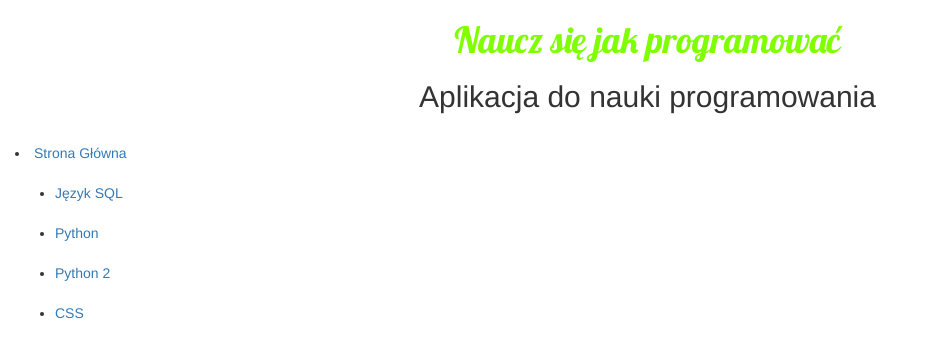
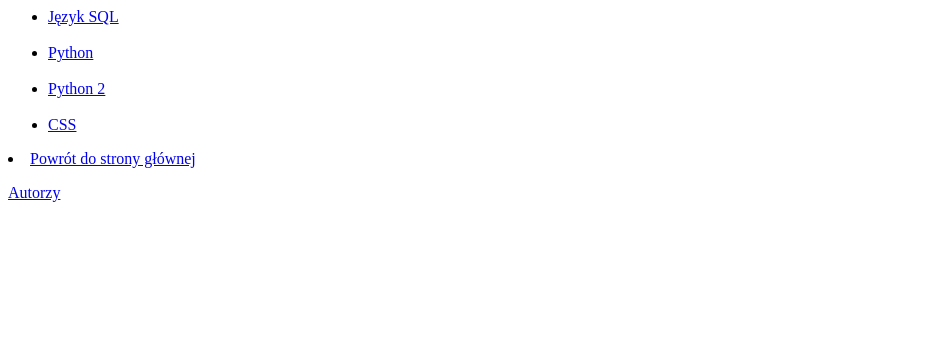
Before and after one commit to Plank1001/aplikacjadonauki, a Django app: template aplikacja do nauki/djangogirls/mysite/blog/templates/blog/inna.html in a window 1280 px wide. Shown: the top 358 px of the page, without its empty margins (0-931 px from the left). Run offline with Django 3.2, Linux system fonts and the light colour scheme; the template is opened without the code that fills it, so the values that code supplies are empty; some libraries are stand-ins or nearby versions.

Commit message:
podstrona autorzy+ powroty do strony głównej

```diff
--- a/aplikacja do nauki/djangogirls/mysite/blog/templates/blog/inna.html
+++ b/aplikacja do nauki/djangogirls/mysite/blog/templates/blog/inna.html
@@ -3,23 +3,16 @@
 <head>
        <title>
        Nauka programowania</title>
-       <link rel="stylesheet" href="//maxcdn.bootstrapcdn.com/bootstrap/3.2.0/css/bootstrap.min.css">
-       <link rel="stylesheet" href="//maxcdn.bootstrapcdn.com/bootstrap/3.2.0/css/bootstrap-theme.min.css">
-       <link href="//fonts.googleapis.com/css?family=Lobster&subset=latin,latin-ext" rel="stylesheet" type="text/css">
-       <link rel="stylesheet" href="{% static 'css/blog.css' %}">
    </head>
+
 <body>
+<style>
+{background-color: coral;
+}
+
+</style>
+
   <div>
-
-          <center><h1><a href="">Naucz się jak programować</a></h1></center>
-    <h2>
-
-    <center><p>Aplikacja do nauki programowania</p></center>
-  </div>
-  <div>
-  <br>
-  <li><a href='C:\Users\TEMP\Documents\GitHub\aplikacjadonauki\aplikacja do nauki\djangogirls\mysite\blog\templates\blog\post_list.html'> Strona Główna</a></li>
-  <br>
     <ul>
     <li><a href='https://kodologia.pl/kursy/jezyk-sql-wyszukiwanie-danych'> Język SQL</a></li>
     <br>
@@ -30,5 +23,10 @@
     <li><a href='https://kodologia.pl/kursy/naucz-sie-css'> CSS</a></li>
     </ul>
 </div>
+
+
+    <li><a href='{% url 'post_list' %}'><font face="Times New Roman">Powrót do strony głównej</font></a></li>
+</div>
+  <p><a href='{% url 'autorzy' %}'><font face="Times New Roman">Autorzy</p></font>
+
 </body>
-</html>
--- a/aplikacja do nauki/djangogirls/mysite/blog/urls.py
+++ b/aplikacja do nauki/djangogirls/mysite/blog/urls.py
@@ -3,5 +3,7 @@
 
 urlpatterns = [
     path('', views.post_list, name='post_list'),
-    path('/inna', views.inna, name='inna'),
+    path('inna', views.inna, name='inna'),
+    path('autorzy', views.autorzy, name='autorzy'),
+
 ]
--- a/aplikacja do nauki/djangogirls/mysite/blog/views.py
+++ b/aplikacja do nauki/djangogirls/mysite/blog/views.py
@@ -5,3 +5,5 @@
     return render(request, 'blog/post_list.html', {})
 def inna(request):
     return render(request, 'blog/inna.html')
+def autorzy(request):
+    return render(request, 'blog/autorzy.html')
```
Also changed, not shown: aplikacja do nauki/djangogirls/mysite/blog/templates/blog/autorzy.html (added, +14 -0 lines), aplikacja do nauki/djangogirls/mysite/blog/templates/blog/post_list.html (+4 -13 lines). Lines whose indentation alone changed are shown as unchanged.
